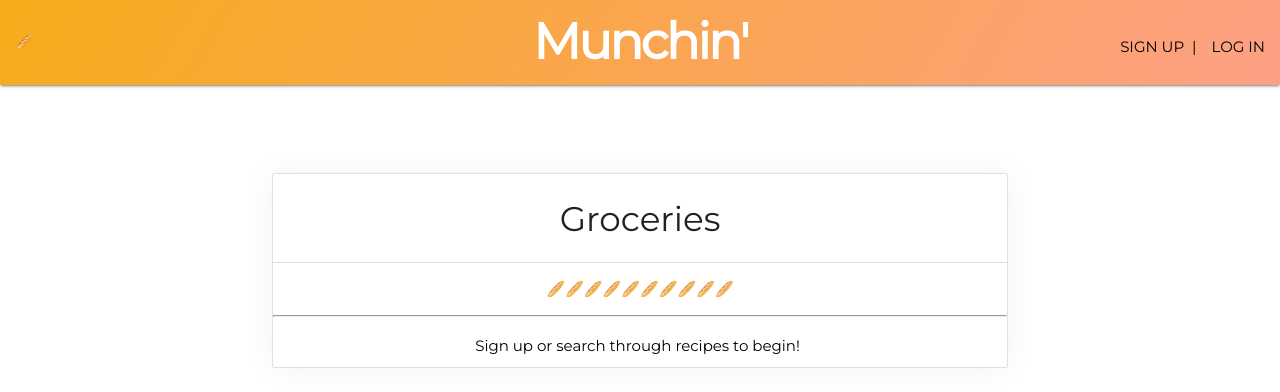
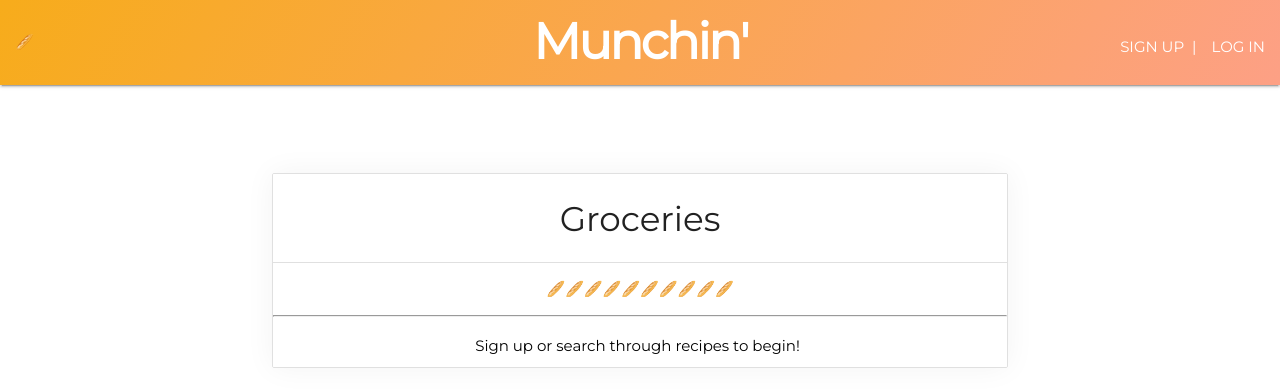
Before and after one commit to arkauffman/munch, a React (Create React App) app: page / in a window 1280 px wide. Shown: the top 392 px of the page. Built offline with nearby package versions, Linux system fonts and the light colour scheme; no server answers.

Commit message:
updated nav bar colors

```diff
--- a/src/components/NavBar/NavBar.css
+++ b/src/components/NavBar/NavBar.css
@@ -14,6 +14,7 @@ a {
 
 .Right {
     float: right;
+    color: white !important
 }
 
 .Left {
```
